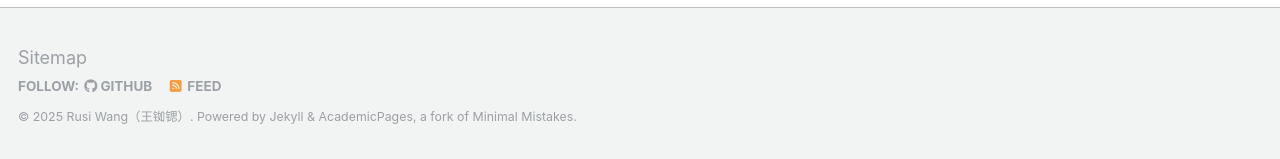
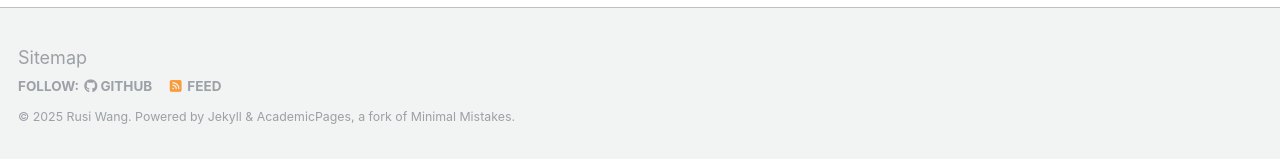
Before and after one commit to RusiWang99/RusiWang99.github.io, a Jekyll site: the page built from _pages/about.md, in a window 1280 px wide and 1324 px high. Shown: the part 1162-1321 px from the top of the window. Built offline with Jekyll 4.4.1, drawn with Linux system fonts in a browser that asks for light colours; some web fonts are replaced.

Commit message:
Update _config.yml

```diff
--- a/_config.yml
+++ b/_config.yml
@@ -10,7 +10,7 @@
 locale                   : "en-US"
 title                    : "Wang, Rusi (Royce, 王铷锶)" # "Your name / Site Title"
 title_separator          : "-"
-name                     : &name "Rusi Wang（王铷锶）" # "Your name"
+name                     : &name "Rusi Wang" # "Your name"
 description              : &description "personal description"
 url                      : https://rusiwang99.github.io # https://academicpages.github.io # the base hostname & protocol for your site e.g. "https://mmistakes.github.io"
 baseurl                  : "" # the subpath of your site, e.g. "/blog"
```
